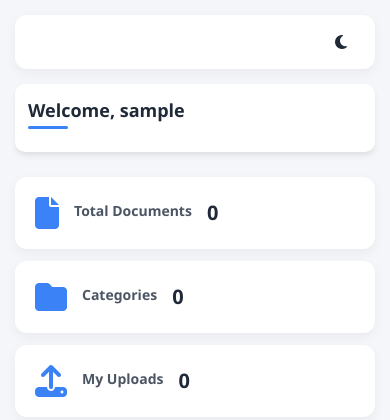
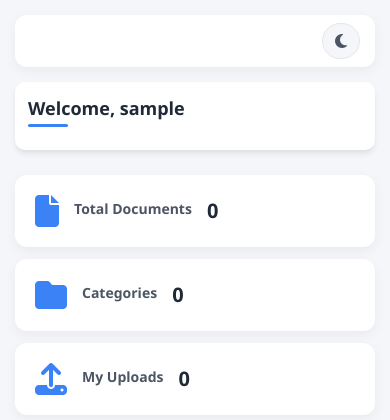
Before and after one commit to zablon105/kafu-dms-project, a Django app: page / in a window 390 px wide. Shown: the top 420 px of the page. Run offline with Django 5.2, Linux system fonts and the light colour scheme; the visitor is signed in with stand-in values (Sample User, id 1); data comes from the database, SQL or seed files in the repository; data that the repository does not hold is empty.

Commit message:
Fix dark mode icon - make it professional and compact

```diff
--- a/static/css/dashboard.css
+++ b/static/css/dashboard.css
@@ -785,3 +785,56 @@ body.dark-mode .card,
 body.dark-mode .profile-card {
     background: #1e293b !important;
 }
+/* ===== PROFESSIONAL TOP BAR ===== */
+.top-bar {
+    display: flex;
+    justify-content: flex-end;
+    align-items: center;
+    padding: 10px 24px;
+    margin-bottom: 24px;
+    background: var(--card-bg);
+    border-radius: 16px;
+    box-shadow: 0 1px 2px rgba(0,0,0,0.03), 0 1px 6px -1px rgba(0,0,0,0.02);
+}
+
+/* Dark mode toggle button - clean and minimal */
+.dark-mode-toggle {
+    background: var(--body-bg);
+    border: 1px solid var(--border);
+    border-radius: 32px;
+    width: 40px;
+    height: 40px;
+    display: flex;
+    align-items: center;
+    justify-content: center;
+    cursor: pointer;
+    transition: all 0.2s ease;
+    color: var(--text-secondary);
+    font-size: 18px;
+}
+
+.dark-mode-toggle:hover {
+    background: var(--primary);
+    border-color: var(--primary);
+    color: white;
+    transform: scale(1.02);
+}
+
+.dark-mode-toggle:active {
+    transform: scale(0.98);
+}
+
+/* For mobile */
+@media (max-width: 768px) {
+    .top-bar {
+        padding: 8px 16px;
+        margin-bottom: 16px;
+        border-radius: 14px;
+    }
+
+    .dark-mode-toggle {
+        width: 36px;
+        height: 36px;
+        font-size: 16px;
+    }
+}
--- a/templates/base.html
+++ b/templates/base.html
@@ -201,12 +201,12 @@
 <!-- MAIN CONTENT -->
 <div class="main" id="mainContent">
 
-    <!-- TOP BAR WITH DARK MODE ICON -->
-    <div class="top-bar">
-        <div class="dark-mode-icon" onclick="toggleDarkMode()" id="darkModeToggle">
-            <i class="fa-solid fa-moon"></i>
-        </div>
-    </div>
+   <!-- TOP BAR - Professional Dark Mode Toggle -->
+<div class="top-bar">
+    <button class="dark-mode-toggle" onclick="toggleDarkMode()" id="darkModeToggle">
+        <i class="fa-solid fa-moon"></i>
+    </button>
+</div>
 
     {% block content %}
     <!-- Child templates will insert content here -->
```
